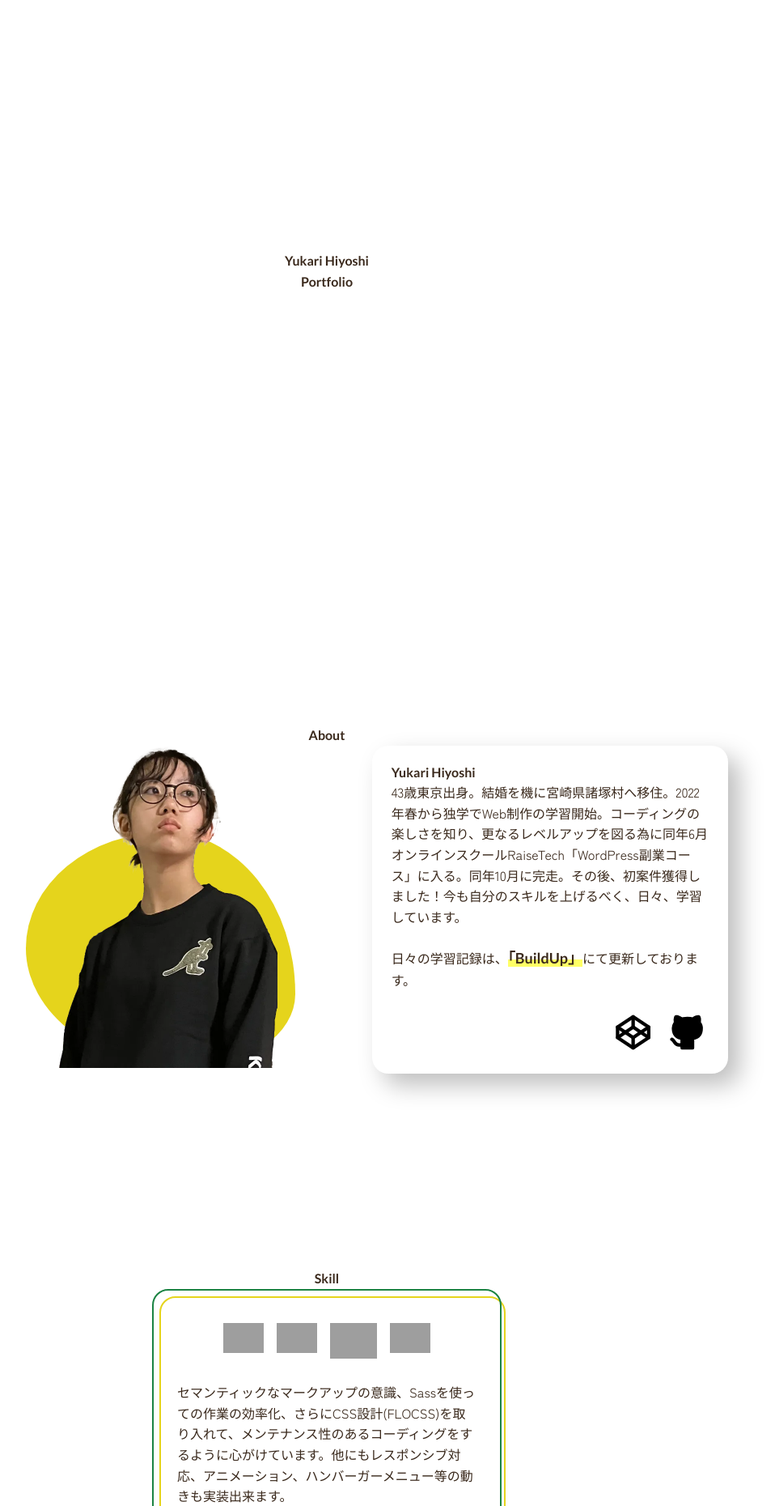
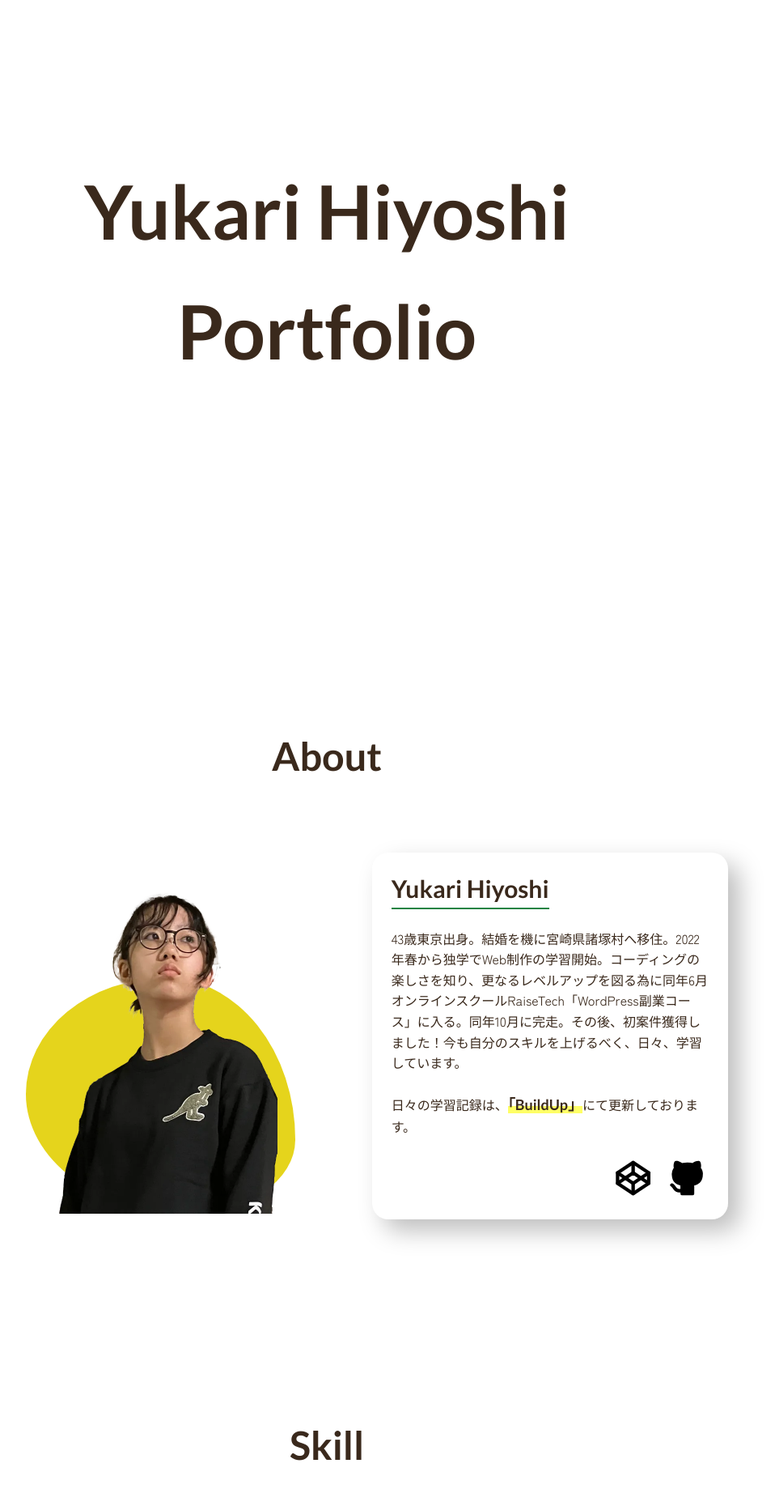
Before and after one commit to yuupiyo/MyPortfolio, a PHP site: page / in a window 1280 px wide. Shown: the part 65-1925 px from the top of the page at 81% size, without its empty margins (236-1194 px from the left). Run offline with PHP 8.4, Linux system fonts and the light colour scheme; grey boxes are pictures that could not be loaded.

Commit message:
FLOCSS修正

```diff
--- a/css/style.css
+++ b/css/style.css
@@ -422,6 +422,30 @@ img {
   background: linear-gradient(transparent 60%, #ff6 60%);
 }
 
+.c-title__h1 {
+  font-size: clamp(3.125rem, 2.025rem + 4.69vw, 6.25rem);
+}
+.c-title__h2 {
+  font-size: clamp(2.5rem, 2.28rem + 0.94vw, 3.125rem);
+  margin-bottom: 5rem;
+}
+.c-title__h3, .c-title__h3--works, .c-title__h3--about {
+  font-size: 1.875rem;
+}
+.c-title__h3--about {
+  display: inline-block;
+  margin-bottom: 1.5rem;
+  border-bottom: 2px solid #1B8343;
+}
+.c-title__h3--works {
+  font-size: clamp(1.563rem, 1.452rem + 0.47vw, 1.875rem);
+  margin-bottom: 2rem;
+}
+.c-title__h3--contact {
+  font-size: 1.25rem;
+  margin-bottom: 2.25rem;
+}
+
 .p-about__photo {
   width: clamp(20.438rem, 17.511rem + 12.49vw, 27.5rem);
   align-self: flex-end;
--- a/scss/style.scss
+++ b/scss/style.scss
@@ -16,6 +16,7 @@
 @use "./object/component/inner";
 @use "./object/component/section";
 @use "./object/component/text";
+@use "./object/component/title";
 
 @use "./object/project/about";
 @use "./object/project/footer";
```
Also changed, not shown: css/style.min.css, 2 other files.
